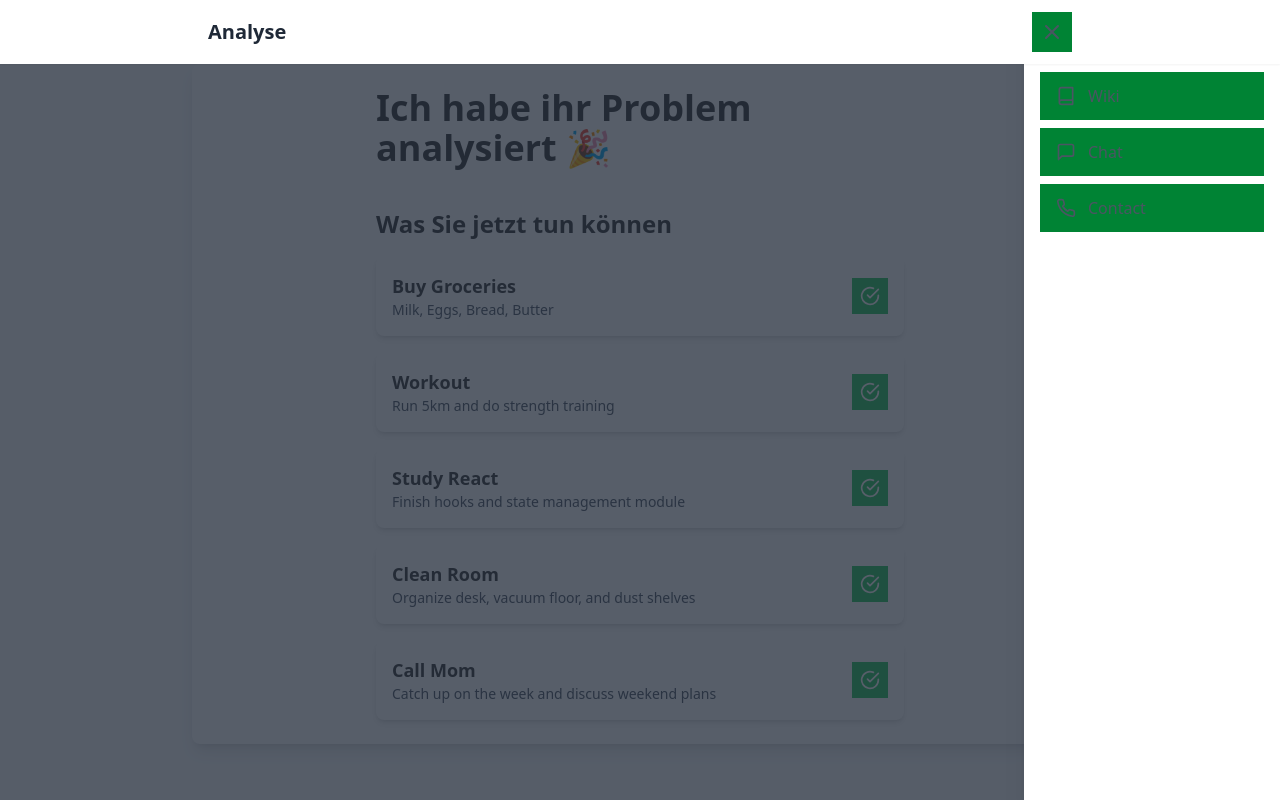
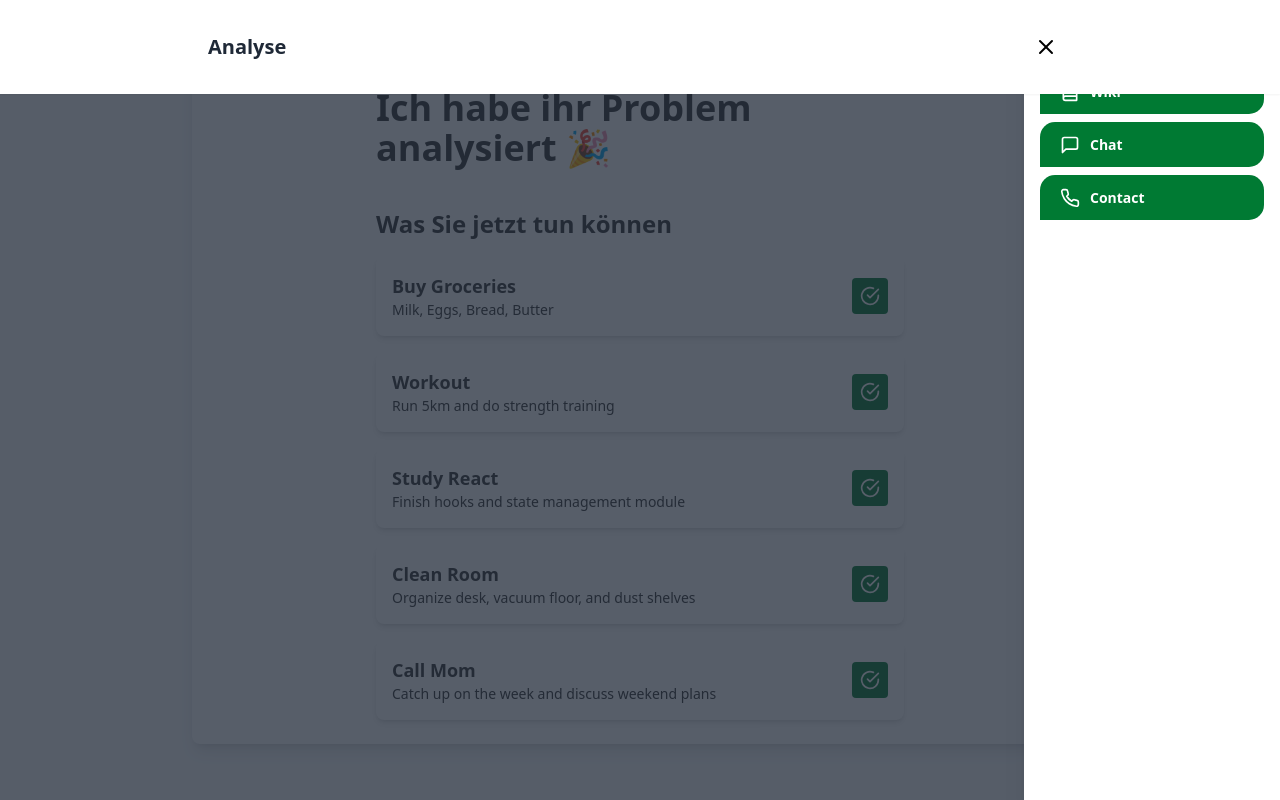
Before and after one commit to andereg/Wallstreet, a React (Vite) app in the folder project/: page /dashboard in a window 1280 px wide. Both pictures are taken after a click on the button 1052 px from the left and 32 px from the top of the page. Built offline with nearby package versions, Linux system fonts and the light colour scheme.

Commit message:
formatted a lot

```diff
--- a/project/src/components/Dashboard.tsx
+++ b/project/src/components/Dashboard.tsx
@@ -198,11 +198,11 @@ export function Dashboard() {
                 >
                   <div>
                     <h2 className={`text-lg font-semibold ${todo.completed ? "line-through text-gray-500" : ""}`}>{todo.title}</h2>
-                    <p className={`text-sm ${todo.completed ? "line-through text-gray-400" : "text-gray-600"}`}>{todo.details}</p>
+                    <p className={`text-sm ${todo.completed ? "line-through text-gray-400" : ""}`}>{todo.details}</p>
                   </div>
                   <button
                     onClick={() => toggleTodo(todo.id)}
-                    className={`p-2 rounded transition ${todo.completed ? "bg-green-300" : "bg-green-500 hover:bg-green-600 text-white"}`}
+                    className={`p-2 rounded transition ${todo.completed ? "bg-green-50 text-gray-600" : ""}`}
                   >
                     <CheckCircle className="w-5 h-5" />
                   </button>
@@ -218,7 +218,7 @@ export function Dashboard() {
             {wikiArticles.map((article) => (
               <div key={article.id} className="p-4 border rounded-lg bg-white">
                 <h3 className="text-lg font-semibold mb-2">{article.title}</h3>
-                <p className="text-gray-600">{article.content}</p>
+                <p className="">{article.content}</p>
               </div>
             ))}
           </div>
@@ -255,9 +255,9 @@ export function Dashboard() {
             <h1 className="text-xl font-semibold text-gray-800">{menuItems.find(item => item.id === activeTab)?.label}</h1>
             <button
               onClick={() => setIsMenuOpen(!isMenuOpen)}
-              className="p-2 text-gray-600 hover:text-gray-900 focus:outline-none"
+              className="button-reveal-border p-2 focus:outline-none text-gray-1000 "
             >
-              {isMenuOpen ? <Close className="w-6 h-6" /> : <Menu className="w-6 h-6" />}
+              {isMenuOpen ? <Close className="w-6 h-6 text-gray-1000" /> : <Menu className="w-6 h-6 text-gray-1000" />}
             </button>
           </div>
         </div>
@@ -283,13 +283,13 @@ export function Dashboard() {
                 <button
                   key={item.id}
                   onClick={() => handleTabChange(item.id)}
-                  className={`w-full flex items-center gap-3 px-4 py-3 rounded-lg transition-colors ${
+                  className={`w-full flex items-center ${
                     activeTab === item.id
-                      ? 'bg-blue-50 text-blue-600'
-                      : 'text-gray-600 hover:bg-gray-50'
+                      ? 'button-light-outline bg-green-50 text-gray-600 hover:text-white transition-all duration-300'
+                      : ''
                   }`}
                 >
-                  <Icon className="w-5 h-5" />
+                  <Icon className="w-5 h-5" style={{marginRight: "10px"}}/>
                   {item.label}
                 </button>
               );
@@ -324,28 +324,75 @@ function ContactCard({ contact }: { contact: Contact }) {
   const [expanded, setExpanded] = useState(false);
 
   return (
-    <div className="border rounded-lg p-4 mb-4 shadow-md bg-white relative">
+    <div className="border rounded-lg p-4 mb-4 shadow-md bg-white relative transition-all duration-300">
       <h2 className="text-lg font-semibold">{contact.Name}</h2>
-      <p className="text-gray-600">{contact.Institution}</p>
+      <p>{contact.Institution}</p>
       <p className="text-blue-500">
-        <a href={`mailto:${contact.Contact}`} className="underline">{contact.Contact}</a>
+        <a href={`mailto:${contact.Contact}`} className="underline">
+          {contact.Contact}
+        </a>
       </p>
-        <button
-        className="absolute top-4 right-4 text-blue-700 transition-transform duration-300"
+
+      {/* Expand Button */}
+      <button
+        style={{padding: "10px"}} className="button-light-outline absolute top-4 right-4 transition-transform duration-300"
         onClick={() => setExpanded(!expanded)}
       >
         <ChevronDown
-          className={`w-5 h-5 transition-transform duration-300 ${expanded ? "rotate-180" : ""}`}
+          className={`w-5 h-5 transition-transform duration-300 ${
+            expanded ? "rotate-180" : ""
+          }`}
         />
       </button>
-      {expanded && (
+
+      {/* Expandable Content with Smooth Animation */}
+      <div
+        className={`transition-all duration-700 overflow-hidden`}
+        style={{
+          maxHeight: expanded ? "400px" : "0px",
+          opacity: expanded ? 1 : 0,
+        }}
+      >
         <div className="mt-2 text-gray-700">
-          <p><strong>Category:</strong> {contact.Category}</p>
-          <p><strong>Description:</strong> {contact.Description}</p>
-          <p><strong>Focus Areas:</strong> {contact.FocusAreas}</p>
-          <p><strong>Website:</strong> <a href={contact.Website} className="text-blue-500" target="_blank">Visit</a></p>
+          <p>
+            <strong>Category:</strong> {contact.Category}
+          </p>
+          <p>
+            <strong>Description:</strong> {contact.Description}
+          </p>
+          <div className="flex justify-between items-center w-full text-gray-700">
+            {/* Focus Areas on the Left */}
+            <p>
+              <strong>Focus Areas:</strong> {contact.FocusAreas}
+            </p>
+
+            {/* Website Link on the Right */}
+            <a
+              href={contact.Website}
+              target="_blank"
+              className="button-reveal-border flex items-center gap-2 text-green-700 hover:text-green-900 transition-all duration-300"
+            >
+              Visit Website
+              <svg
+                xmlns="http://www.w3.org/2000/svg"
+                width="20"
+                height="20"
+                viewBox="0 0 24 24"
+                fill="none"
+                stroke="currentColor"
+                stroke-width="2"
+                stroke-linecap="round"
+                stroke-linejoin="round"
+                className="lucide lucide-globe"
+              >
+                <circle cx="12" cy="12" r="10"></circle>
+                <line x1="2" x2="22" y1="12" y2="12"></line>
+                <path d="M12 2a15.3 15.3 0 0 1 4 10 15.3 15.3 0 0 1-4 10 15.3 15.3 0 0 1-4-10A15.3 15.3 0 0 1 12 2z"></path>
+              </svg>
+            </a>
+          </div>
         </div>
-      )}
+      </div>
     </div>
   );
 }
--- a/project/src/index.css
+++ b/project/src/index.css
@@ -1,90 +1,260 @@
 @tailwind base;
 @tailwind components;
 @tailwind utilities;
+@import url('https://fonts.googleapis.com/css2?family=EB+Garamond:wght@400;700&display=swap');
+@import url('https://fonts.googleapis.com/css2?family=PT+Sans:wght@400;700&display=swap');
 
-/* Custom styles inspired by St. Gallen */
+/* HSG-inspiriertes Design */
 :root {
-    --primary-color: #008334;
-    --secondary-color: #046529;
-    --background-color: #f5f5f5;
-    --text-color: #333333;
+    --primary-color: #007a33; /* HSG-Grün */
+    --secondary-color: #f4f4f4; /* Helles Grau */
+    --text-color: #333; /* Dunkelgrau */
     --white: #ffffff;
+    --border-radius: 8px;
+    --shadow: 0 2px 10px rgba(0, 0, 0, 0.1);
   }
 
+  h1, h2, h3 {
+    font-family: var(--font-secondary);
+  }
+
+  /* Allgemeine Stile */
   body {
+    font-family: var(--font-primary);
     background-color: var(--secondary-color);
+    color: var(--text-color);
+    margin: 0;
+    padding: 0;
+  }
+
+  /* Header */
+  header {
+    background: var(--white);
+    box-shadow: var(--shadow);
+    padding: 15px 20px;
+    position: fixed;
+    width: 100%;
+    top: 0;
+    left: 0;
+    z-index: 50;
+  }
+
+  /* Navigation */
+  nav {
+    display: flex;
+    justify-content: space-between;
+    align-items: center;
+  }
+
+  nav button {
+    background: none;
+    border: none;
+    font-size: 18px;
+    cursor: pointer;
     color: var(--text-color);
   }
 
-.header {
-    background-color: var(--primary-color);
-    color: white;
-    padding: 1rem;
+  nav button:hover {
+    color: var(--primary-color);
   }
 
+  /* Sidebar */
+  .sidebar {
+    position: fixed;
+    top: 0;
+    right: -300px;
+    width: 250px;
+    height: 100vh;
+    background: var(--white);
+    box-shadow: -3px 0 10px rgba(0, 0, 0, 0.2);
+    transition: right 0.3s ease-in-out;
+    padding: 20px;
+  }
+
+  .sidebar.open {
+    right: 0;
+  }
+
+  /* Buttons */
   button {
     background-color: var(--primary-color);
     color: var(--white);
+    padding: 10px 15px;
     border: none;
-    padding: 10px 20px;
-    font-size: 1rem;
+    border-radius: var(--border-radius);
     cursor: pointer;
-    border-radius: 0 !important;
+    font-size: 14px;
+    transition: background 0.3s;
   }
 
+  button:hover {
+    background-color: #005a24;
+  }
 
+  /* Chatbox */
+  .chat-container {
+    max-width: 500px;
+    margin: auto;
+    padding: 20px;
+    background: var(--white);
+    border-radius: var(--border-radius);
+    box-shadow: var(--shadow);
+  }
+
+  .chat-message {
+    padding: 10px;
+    margin-bottom: 5px;
+    border-radius: var(--border-radius);
+  }
+
+  .chat-message.user {
+    background: var(--primary-color);
+    color: var(--white);
+    text-align: right;
+  }
+
+  .chat-message.bot {
+    background: var(--secondary-color);
+    color: var(--text-color);
+  }
+
+  /* Todo List */
+  .todo-container {
+    max-width: 600px;
+    margin: auto;
+    padding: 20px;
+    background: var(--white);
+    border-radius: var(--border-radius);
+    box-shadow: var(--shadow);
+  }
+
+  .todo-item {
+    display: flex;
+    justify-content: space-between;
+    padding: 10px;
+    border-bottom: 1px solid var(--secondary-color);
+  }
+
+  .todo-item.completed {
+    text-decoration: line-through;
+    color: gray;
+  }
+
+  /* Wiki & Contact Sections */
+  .card {
+    background: var(--white);
+    padding: 15px;
+    border-radius: var(--border-radius);
+    box-shadow: var(--shadow);
+  }
+
+  .card h3 {
+    font-family: var(--font-secondary);
+    color: var(--primary-color);
+  }
+
+  a {
+    color: var(--primary-color);
+    text-decoration: none;
+  }
+
+  a:hover {
+    text-decoration: underline;
+  }
+
+  /* Footer */
+  footer {
+    background-color: var(--primary-color);
+    color: var(--white);
+    text-align: center;
+    padding: 15px;
+    position: fixed;
+    bottom: 0;
+    width: 100%;
+  }
+
+  /* Responsive */
+  @media (max-width: 768px) {
+    .sidebar {
+      width: 100%;
+    }
+  }
+
+  /* HSG-Button mit einzigartiger Form */
+button {
+    background-color: var(--primary-color);
+    color: var(--white);
+    padding: 12px 20px;
+    border: none;
+    font-family: var(--font-primary);
+    cursor: pointer;
+    font-size: 14px;
+    font-weight: 600;
+    position: relative;
+    transition: all 0.3s ease-in-out;
+    border-radius: 15px 15px 15px 0px; /* 3 abgerundete Ecken, eine eckig */
+  }
+
+  /* Hover Effekt */
   button:hover {
-    background-color: var(--secondary-color);
+    background-color: #005a24;
+    transform: translateY(-2px);
+  }
+
+  /* Outline-Variante */
+  .button-outline {
+    background: transparent;
+    color: var(--primary-color);
+    border: 2px solid var(--primary-color);
+    border-radius: 20px 20px 20px 0px; /* Gleiche Eckenform */
+  }
+
+  .button-outline:hover {
+    background: var(--primary-color);
+    color: var(--white);
+  }
+
+  /* Light Green Outline Button */
+.button-light-outline {
+    background: radial-gradient(circle at 20% 80%, rgba(243, 243, 243, 0.815), transparent),
+    radial-gradient(circle at 80% 20%, rgba(243, 249, 246, 0.332), transparent),
+    radial-gradient(circle at 50% 50%, rgba(26, 220, 91, 0.116), transparent);
+    color: black;
+    padding: 10px 18px;
+    border: 2px solid var(--primary-color);
+    font-family: var(--font-primary);
+    font-size: 14px;
+    font-weight:500;
+    cursor: pointer;
+    transition: all 0.1s ease-in-out;
+    border-radius: 20px 20px 20px 0px; /* 3 rounded corners, 1 sharp */
+  }
+
+  /* Hover Effect */
+  .button-light-outline:hover {
+    background: linear-gradient(90deg, var(--primary-color), #0d9f4a), var(--primary-color);
+  background-clip: padding-box; /* Keeps margin effect */
   color: var(--white);
   }
 
 
-footer {
-    background-color: var(--secondary-color);
-    color: var(--white);
-    text-align: center;
-    padding: 10px 0;
+ /* Button with Unique Shape & Hidden Border */
+.button-reveal-border {
+    background: transparent;
+    color: black; /* HSG Green */
+    padding: 12px 12px;
+    border: 2px solid transparent; /* Initially no border */
+    font-family: var(--font-primary);
+    font-size: 14px;
+    font-weight: bold;
+    cursor: pointer;
+    border-radius: 20px 20px 0px 20px; /* 3 rounded corners, 1 sharp */
+    transition: all 0.3s ease-in-out;
+    position: relative;
   }
 
-
-footer a {
-    color: var(--primary-color);
-    text-decoration: none;
+  /* Hover Effect: Border Appears */
+  .button-reveal-border:hover {
+    border-color: var(--primary-color); /* Border becomes visible */
+    background: transparent;
   }
-
-
-footer a:hover {
-    text-decoration: underline;
-}
-
-.markdown-container h1 {
-    font-size: 24px;
-}
-
-.markdown-container h2 {
-    font-size: 20px;
-    font-weight: bold;
-}
-
-.markdown-container h3 {
-    font-size: 20px;
-    font-weight: bold;
-    margin-bottom: 8px;
-}
-
-.markdown-container h4 {
-    font-size: 18px;
-    font-weight: bold;
-}
-
-.markdown-container ol {
-    list-style: decimal !important;
-    position: relative;
-    left: 16px;
-}
-
-.markdown-container strong {
-    margin: 16px 0;
-    font-size: 24px;
-    display: block;
-}
```
Also changed, not shown: project/src/components/Onboarding.tsx (+4 -3 lines). Lines whose indentation alone changed are shown as unchanged.
